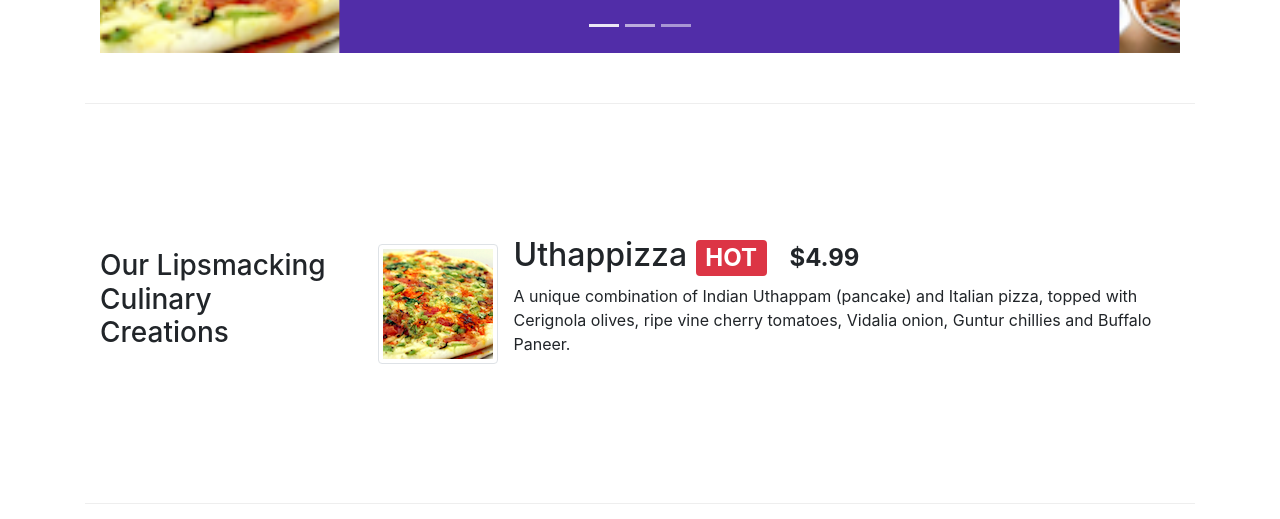
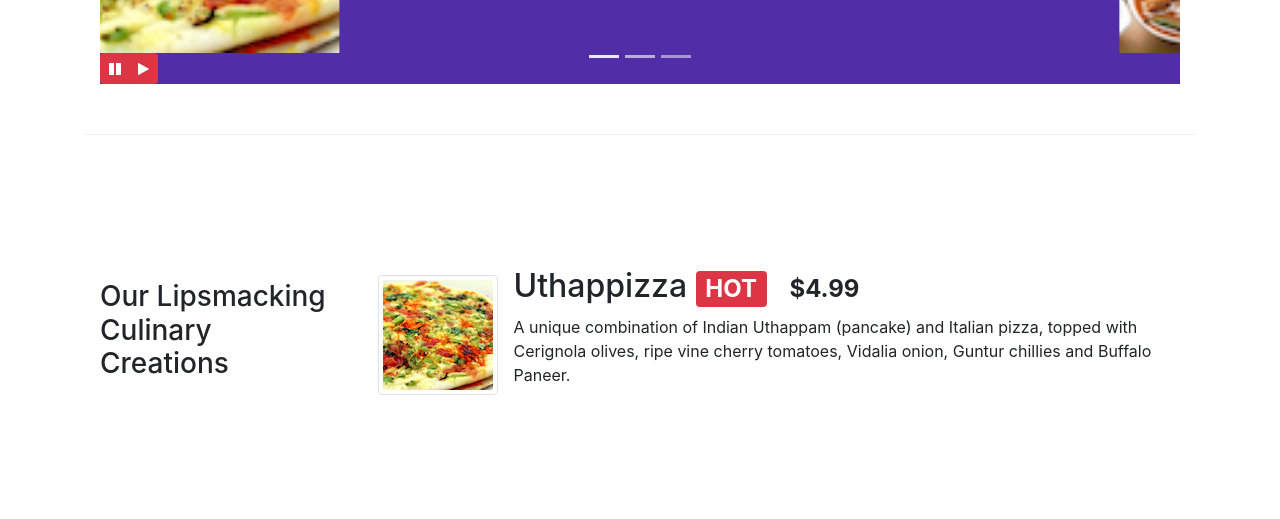
Before and after one commit to 1993ALINE/Bootstrap4, a website: page index.html in a window 1280 px wide. Shown: the part 581-1100 px from the top of the page. Drawn offline with nearby package versions, Linux system fonts and the light colour scheme.

Commit message:
Add commit

```diff
--- a/index.html
+++ b/index.html
@@ -202,8 +202,16 @@
                         <span class="carousel-control-prev-icon"></span>
                     </a>
                     <a class="carousel-control-next" href="#mycarousel" role="button" data-slide="next">
-                        <span class="carousel-control-next-icon"></span>
-                    </a>
+						<span class="carousel-control-next-icon"></span>
+					</a>
+					<div class="btn-group" id="carouselButton">
+						<button class="btn btn-danger btn-sm" id="carousel-pause">
+							<span class="fa fa-pause"></span>
+						</button>
+						<button class="btn btn-danger btn-sm" id="carousel-play">
+							<span class="fa fa-play"></span>
+						</button>
+					</div>
                 </div>
             </div>
         </div>
```
